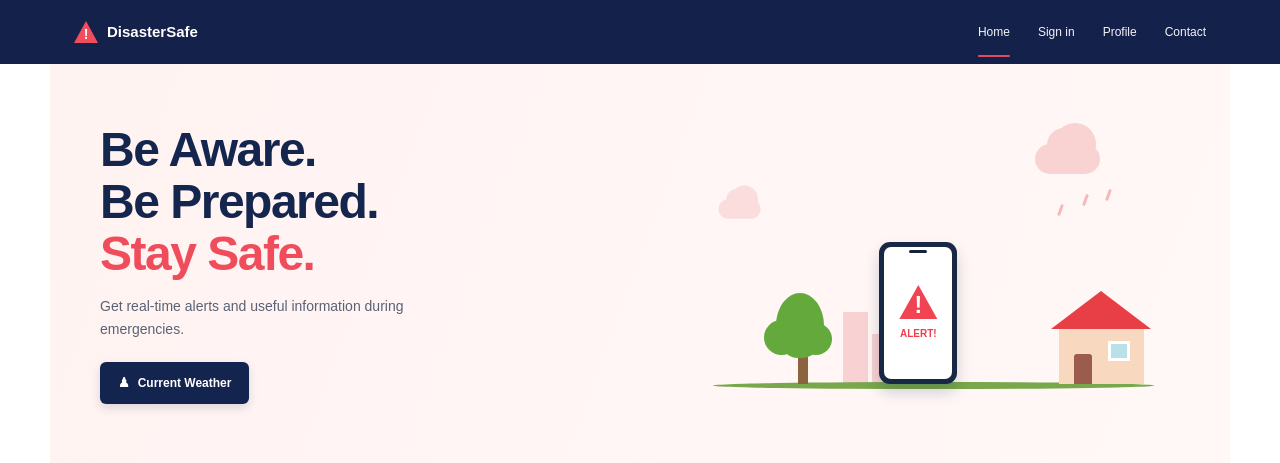
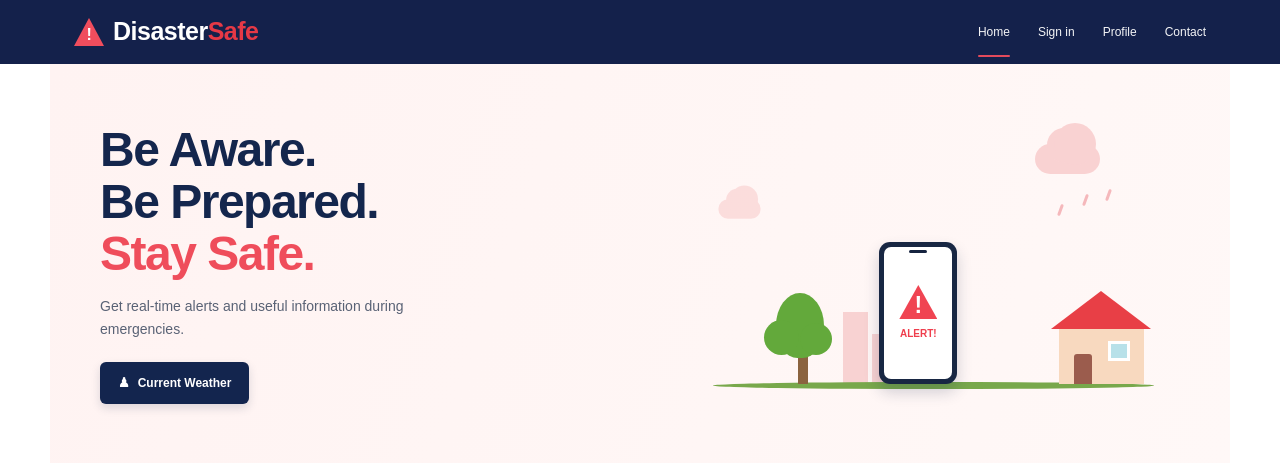
Before and after one commit to kakadraj7-del/DisasterSafe, a Flask app: page / in a window 1280 px wide. Shown: the top 463 px of the page. Run offline with Flask 3, Linux system fonts and the light colour scheme.

Commit message:
style update in index file

```diff
--- a/static/css/style.css
+++ b/static/css/style.css
@@ -71,29 +71,35 @@ a {
     display: flex;
     align-items: center;
     gap: 9px;
+    text-decoration: none;
     color: #ffffff;
-    font-size: 15px;
-    font-weight: 700;
-    white-space: nowrap;
+    font-size: 25px;
+    font-weight: 800;
+    letter-spacing: -0.5px;
 }
 
 .brand-icon {
-    width: 24px;
-    height: 22px;
+    width: 30px;
+    height: 28px;
     display: flex;
     align-items: center;
     justify-content: center;
     background: #f04d5d;
     color: #ffffff;
-    font-size: 14px;
+    font-size: 16px;
     font-weight: 900;
     clip-path: polygon(
         50% 0%,
         100% 100%,
         0% 100%
     );
-    padding-top: 5px;
+    padding-top: 6px;
 }
+
+.brand span span {
+    color: #e63946;
+}
+
 
 
 /* Navigation */
--- a/templates/index.html
+++ b/templates/index.html
@@ -27,7 +27,7 @@
             <!-- Logo -->
             <a href="#" class="brand">
                 <span class="brand-icon">!</span>
-                <span>DisasterSafe</span>
+                <span>Disaster<span>Safe</span></span>
             </a>
 
             <!-- Mobile menu checkbox -->
```
